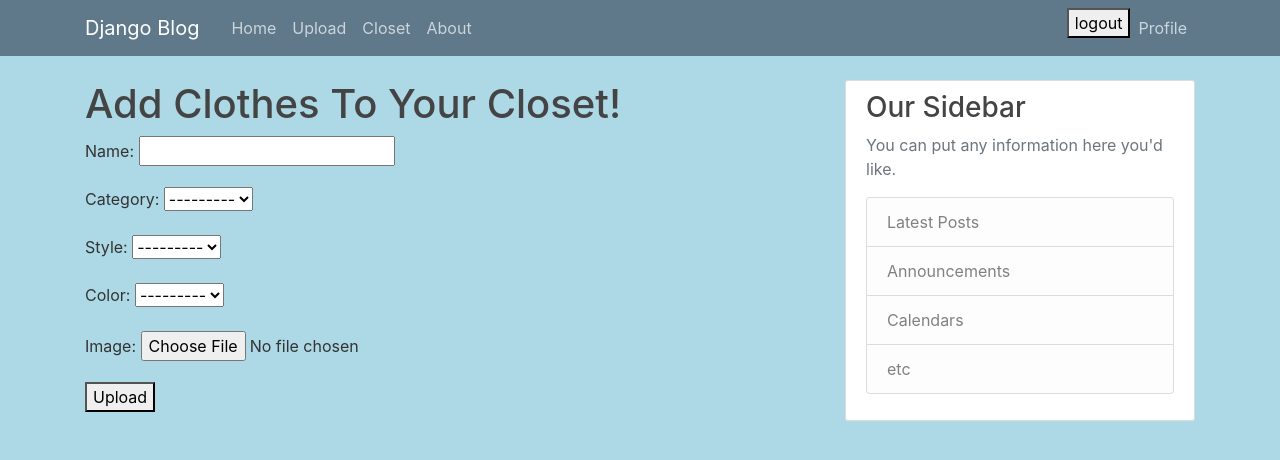
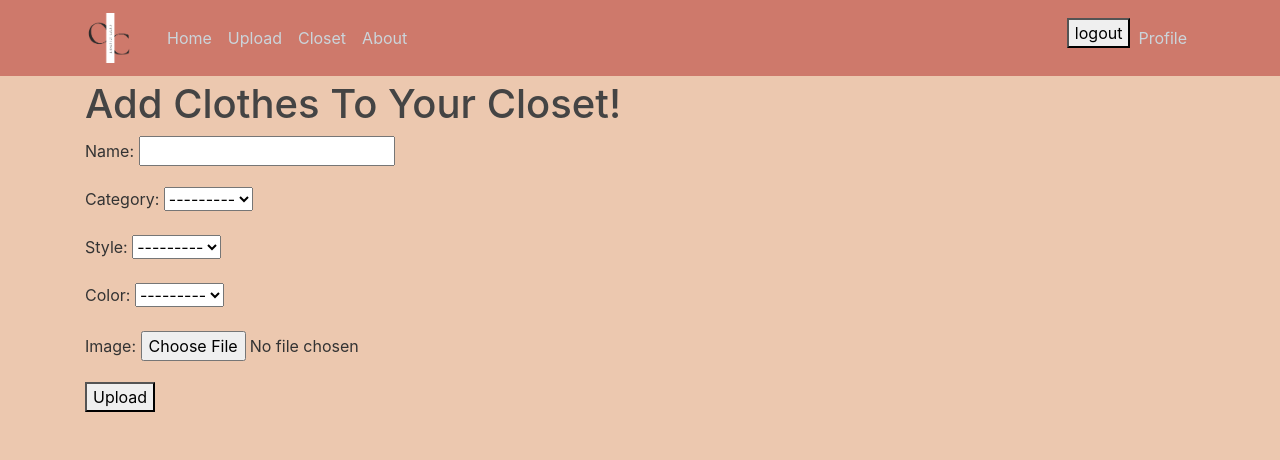
Before and after one commit to megatnt1122/CozyCloset, a Django app: page /upload/ in a window 1280 px wide. Shown: the top 460 px of the page. Run offline with Django 5.2, Linux system fonts and the light colour scheme; a user stored in the database is signed in; data comes from the database, SQL or seed files in the repository; both versions use the stored data as it was after the commit; some libraries are stand-ins or nearby versions.

Commit message:
html work

```diff
--- a/django_project/blog/static/blog/main.css
+++ b/django_project/blog/static/blog/main.css
@@ -1,5 +1,5 @@
 body {
-  background: #fafafa;
+  background: #ecc8af;
   color: #333333;
   margin-top: 5rem;
 }
@@ -13,7 +13,7 @@ ul {
 }
 
 .bg-steel {
-  background-color: #5f788a;
+  background-color: #ce796b;
 }
 
 .site-header .navbar-nav .nav-link {
--- a/django_project/blog/templates/blog/base.html
+++ b/django_project/blog/templates/blog/base.html
@@ -13,16 +13,16 @@
     <link rel="stylesheet" type="text/css" href="{% static 'blog/main.css' %}">
 
 	{% if title %}
-		<title>Django Blog - {{ title }} </title>
+		<title>Cozy Closet - {{ title }} </title>
 	{% else %}
-		<title>Django Blog</title>
+		<title>Cozy Closet</title>
 	{% endif %}
 </head>
 <body>
 	<header class="site-header">
 	  <nav class="navbar navbar-expand-md navbar-dark bg-steel fixed-top">
 		<div class="container">
-		  <a class="navbar-brand mr-4" href="/">Django Blog</a>
+		  <a class="navbar-brand mr-4" href="/"><img class="logo" src="/media/Logo.png" width="50" height="50" alt="Logo"></a>
 		  <button class="navbar-toggler" type="button" data-toggle="collapse" data-target="#navbarToggle" aria-controls="navbarToggle" aria-expanded="false" aria-label="Toggle navigation">
 		  <span class="navbar-toggler-icon"></span>
 		  </button>
@@ -62,6 +62,7 @@
 			{% endif %}
 			{% block content %}{% endblock %}
 		</div>
+<!--
 		<div class="col-md-4">
 		  <div class="content-section">
 			<h3>Our Sidebar</h3>
@@ -75,6 +76,7 @@
 			</p>
 		  </div>
 		</div>
+-->
 	  </div>
 	</main>
 
--- a/django_project/blog/templates/blog/userclothes_form.html
+++ b/django_project/blog/templates/blog/userclothes_form.html
@@ -7,7 +7,7 @@
 
 <style type="text/css">
 	body{
-		background-color: lightblue;
+		background-color: #ecc8af;
 	}
 </style>
 
--- a/django_project/blog/templates/main/upload.html
+++ b/django_project/blog/templates/main/upload.html
@@ -7,7 +7,7 @@
 
 <style type="text/css">
 	body{
-		background-color: lightblue;
+		background-color: #ecc8af;
 	}
 </style>
 
--- a/django_project/html/home.html
+++ b/django_project/html/home.html
@@ -9,7 +9,7 @@
 	}
 
 	body{
-		background-color: lightblue;
+		background-color: #ecc8af;
 	}
 
 	</style>
--- a/django_project/html/upload.html
+++ b/django_project/html/upload.html
@@ -7,7 +7,7 @@
 
 <style type="text/css">
 	body{
-		background-color: lightblue;
+		background-color: #ecc8af;
 	}
 </style>
 
```
Also changed, not shown: django_project/db.sqlite3, django_project/media/Logo.png (added).
